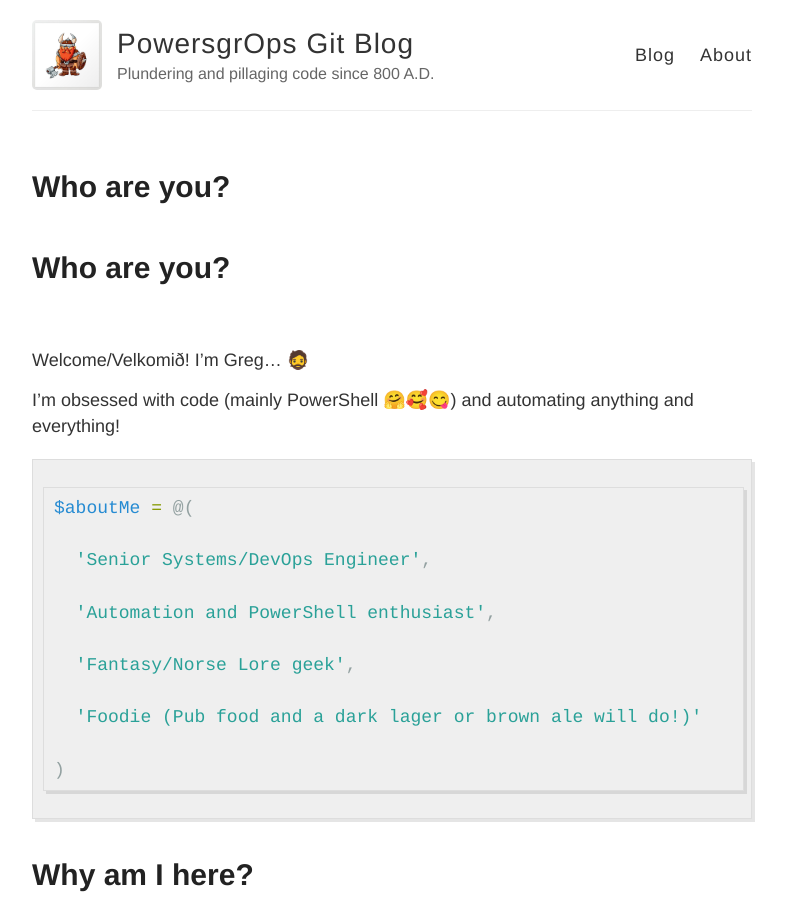
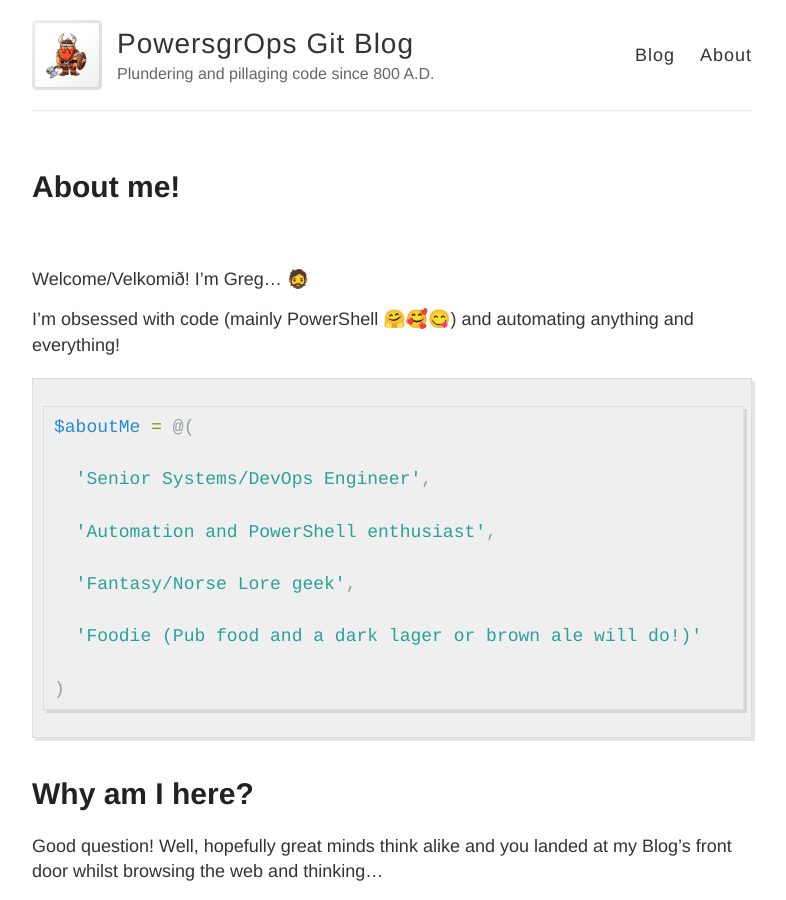
Before and after one commit to PowersgrOps/PowersgrOps.github.io, a Jekyll site: the page built from about.md, in a window 1280 px wide and 900 px high. Shown: the whole window, without its empty margins (248-1034 px from the left). Built offline with Jekyll 4.4.1, drawn with Linux system fonts in a browser that asks for light colours; our own code applies the rules of GitHub Pages for plain Markdown files.

Commit message:
Updated about.md.

```diff
--- a/about.md
+++ b/about.md
@@ -1,10 +1,8 @@
 ---
 layout: page
-title:
+title: About me!
 permalink: /about/
 ---
-
-# Who are you?
 
 ![](./images/programmer.gif)
 
```
